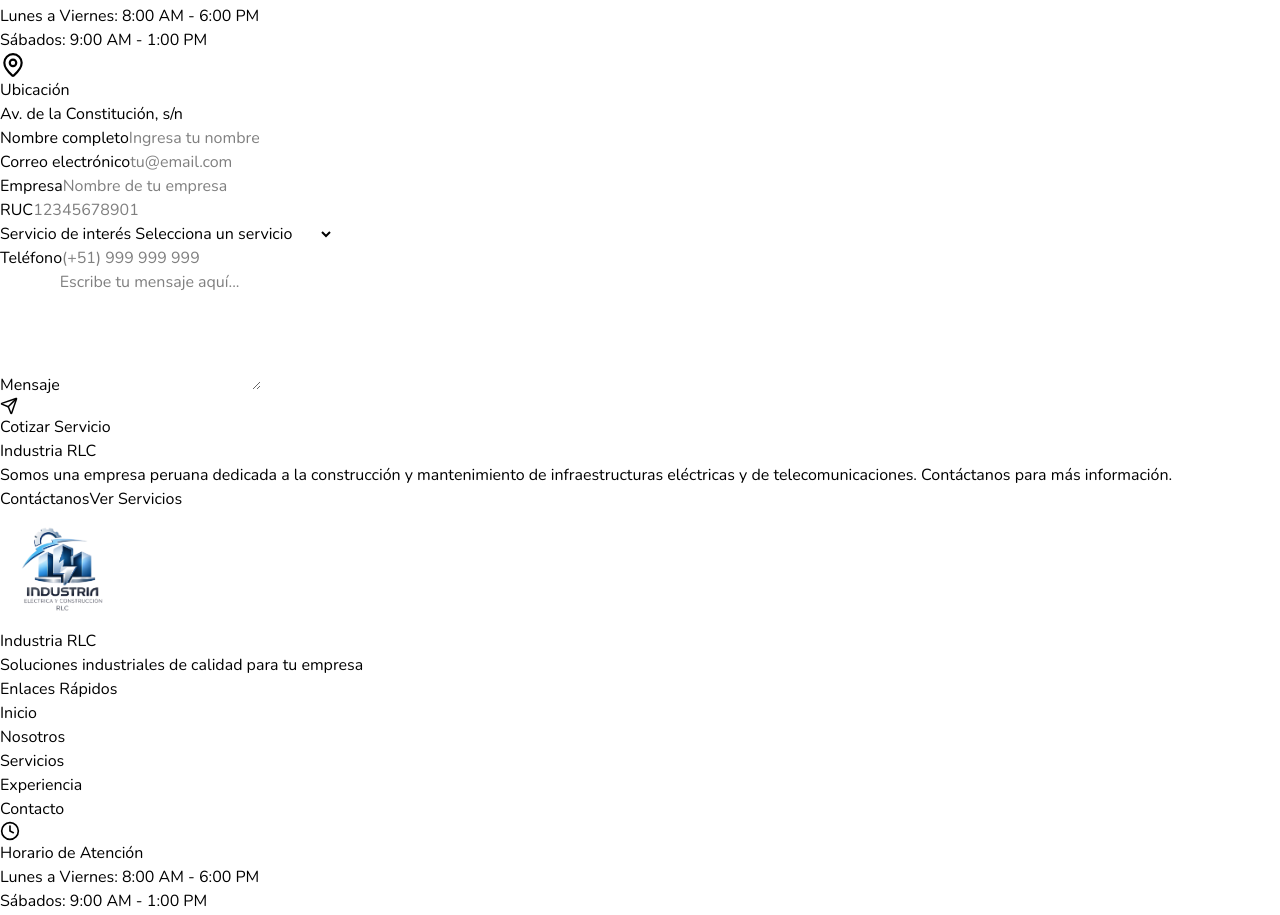
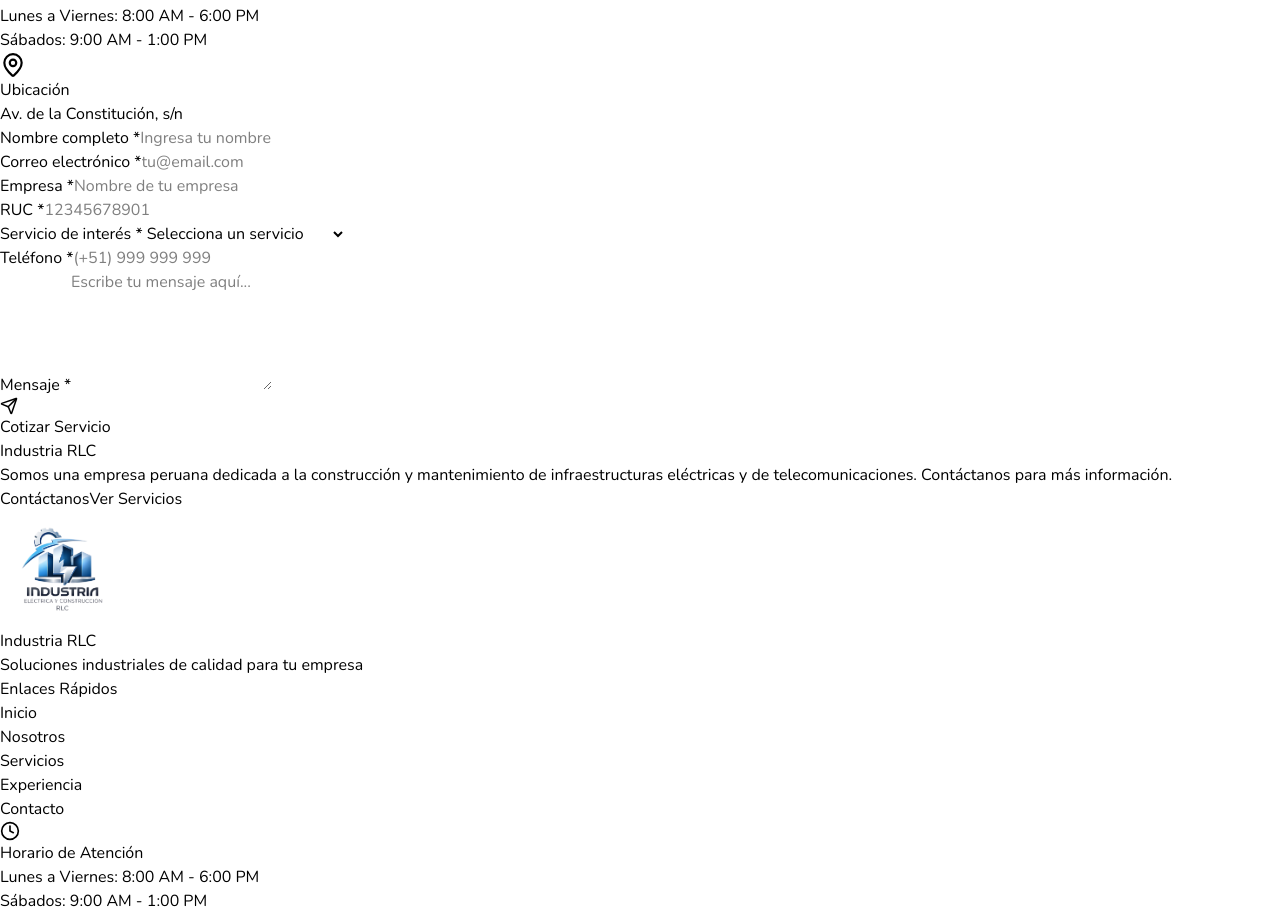
Before and after one commit to MiguelRequenaR/industria-rlc, a Next.js app in the folder apps/web-corporativa/: page /contacto in a window 1280 px wide. Shown: the part 1047-1962 px from the top of the page. Built offline with nearby package versions, Linux system fonts and the light colour scheme.

Commit message:
Actualización: Se añadieron asteriscos rojos para indicar campos obligatorios en el formulario de contacto.

```diff
--- a/apps/web-corporativa/components/contact/FormContact.tsx
+++ b/apps/web-corporativa/components/contact/FormContact.tsx
@@ -56,10 +56,10 @@
   }
 
   return (
-    <form onSubmit={handleSubmit} className="space-y-5 p-4 md:p-10">
+    <form onSubmit={handleSubmit} className="space-y-5 p-4 md:p-10 shadow-lg rounded-2xl">
       <div>
         <label htmlFor="nombre" className="block text-sm font-medium text-gray-700 mb-2">
-          Nombre completo
+          Nombre completo <span className="text-red-500">*</span>
         </label>
         <input
           type="text"
@@ -75,7 +75,7 @@
 
       <div>
         <label htmlFor="email" className="block text-sm font-medium text-gray-700 mb-2">
-          Correo electrónico
+          Correo electrónico <span className="text-red-500">*</span>
         </label>
         <input
           type="email"
@@ -91,7 +91,7 @@
 
       <div>
         <label htmlFor="empresa" className="block text-sm font-medium text-gray-700 mb-2">
-          Empresa
+          Empresa <span className="text-red-500">*</span>
         </label>
         <input
           type="text"
@@ -106,7 +106,7 @@
 
       <div>
         <label htmlFor="ruc" className="block text-sm font-medium text-gray-700 mb-2">
-          RUC
+          RUC <span className="text-red-500">*</span>
         </label>
         <input
           type="text"
@@ -121,7 +121,7 @@
 
       <div>
         <label htmlFor="servicio" className="block text-sm font-medium text-gray-700 mb-2">
-          Servicio de interés
+          Servicio de interés <span className="text-red-500">*</span>
         </label>
         <select
           id="servicio"
@@ -145,7 +145,7 @@
 
       <div>
         <label htmlFor="telefono" className="block text-sm font-medium text-gray-700 mb-2">
-          Teléfono
+          Teléfono <span className="text-red-500">*</span>
         </label>
         <input
           type="tel"
@@ -161,7 +161,7 @@
 
       <div>
         <label htmlFor="mensaje" className="block text-sm font-medium text-gray-700 mb-2">
-          Mensaje
+          Mensaje <span className="text-red-500">*</span>
         </label>
         <textarea
           id="mensaje"
```
